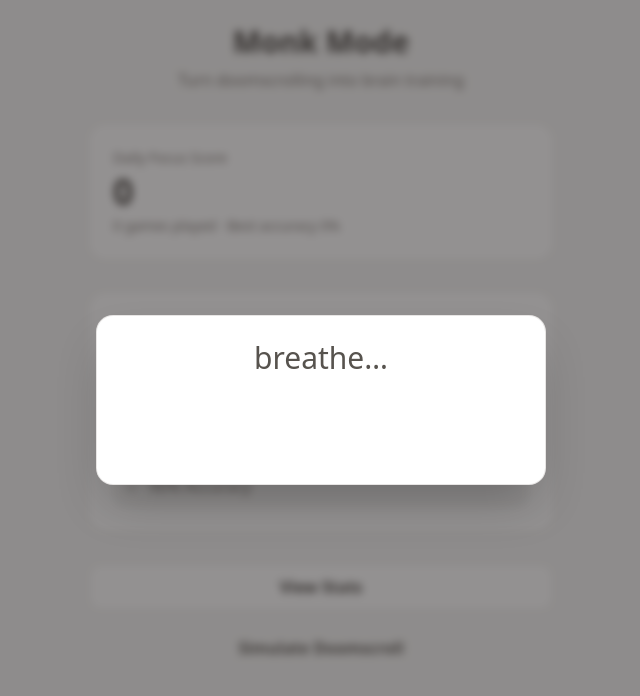
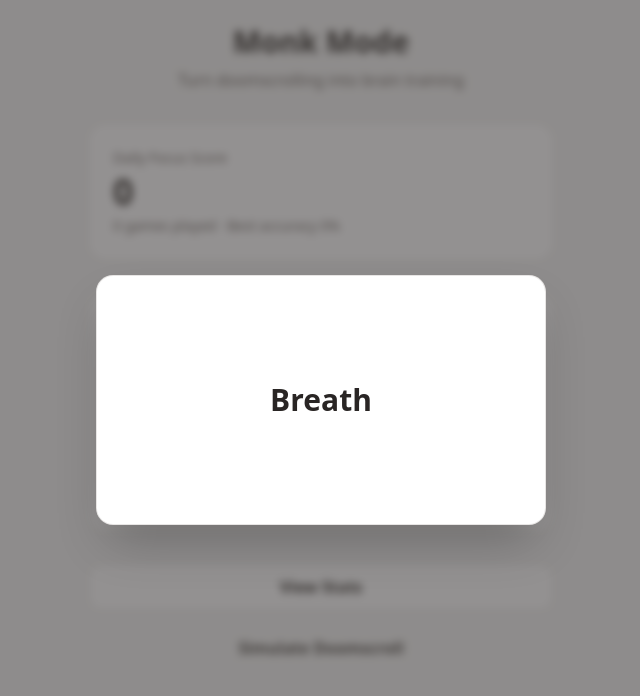
Before and after one commit to leowu555/Anti-addiction-app, a React (Vite) app: page / in a window 1280 px wide. Both pictures are taken after a click on the button "Simulate Doomscroll". Shown: the top 696 px of the page, without its empty margins (319-959 px from the left). Built offline with nearby package versions, Linux system fonts and the light colour scheme.

Commit message:
Added breathe message

```diff
--- a/src/App.tsx
+++ b/src/App.tsx
@@ -56,9 +56,11 @@ function AppContent() {
 
       <Modal isOpen={showInterruption}>
         {interruptionStep === 'breathe' ? (
-          <p className="min-h-[120px] text-center text-3xl font-light text-stone-600 opacity-0 animate-breathe-in">
-            breathe…
-          </p>
+          <div className="flex min-h-[200px] items-center justify-center">
+            <p className="text-center text-3xl font-bold text-stone-800 animate-breathe-in">
+              Breath
+            </p>
+          </div>
         ) : (
           <div className="space-y-6 text-center animate-screen-in">
             <h2 className="text-xl font-bold text-stone-800">
```
